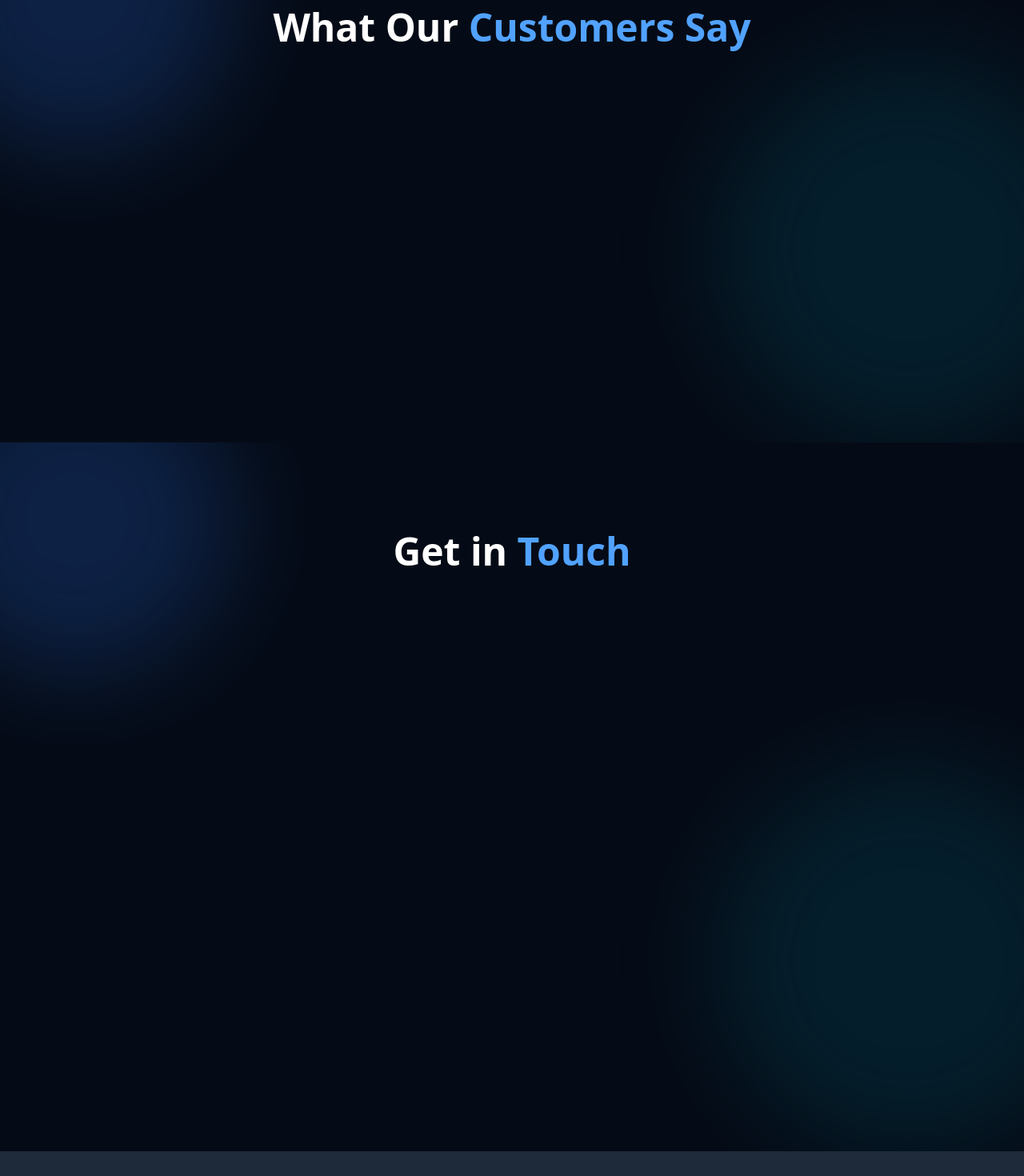
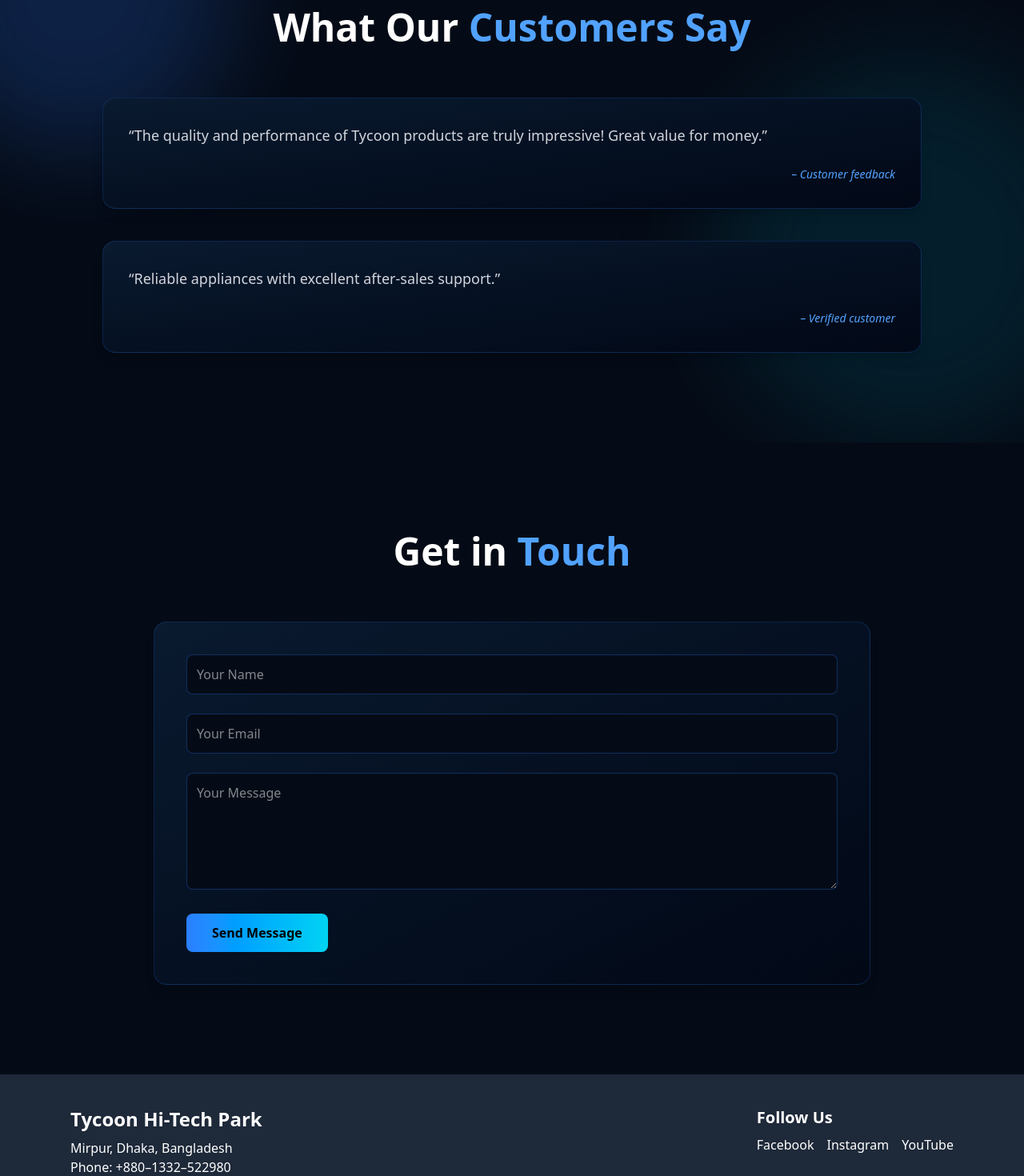
Before and after one commit to Razaan-RR/Tycoon-Hi-Tech, a React (Vite) app: page / in a window 1280 px wide. Shown: the part 4320-5790 px from the top of the page at 80% size. Built offline with nearby package versions, Linux system fonts and the light colour scheme.

Commit message:
Connected with backend

```diff
--- a/package.json
+++ b/package.json
@@ -14,6 +14,7 @@
     "classnames": "^2.5.1",
     "clsx": "^2.1.1",
     "emailjs-com": "^3.2.0",
+    "framer-motion": "^12.26.2",
     "gsap": "^3.14.2",
     "locomotive-scroll": "^4.1.4",
     "react": "^19.2.0",
--- a/src/components/sections/Contact.jsx
+++ b/src/components/sections/Contact.jsx
@@ -1,92 +1,124 @@
-import React, { useEffect, useRef } from 'react'
-import { gsap } from 'gsap'
+import React, { useState } from 'react'
+import { motion } from 'framer-motion'
 
 const Contact = () => {
-  const formRef = useRef()
+  const [form, setForm] = useState({
+    name: '',
+    email: '',
+    message: '',
+  })
 
-  useEffect(() => {
-    gsap.from(formRef.current, {
-      opacity: 0,
-      y: 50,
-      duration: 1,
-      ease: 'power3.out',
+  const [status, setStatus] = useState('')
+  const [loading, setLoading] = useState(false)
+
+  const handleChange = (e) => {
+    setForm({
+      ...form,
+      [e.target.name]: e.target.value,
     })
-  }, [])
+  }
+
+  const handleSubmit = async (e) => {
+    e.preventDefault()
+    setLoading(true)
+    setStatus('Sending...')
+
+    try {
+      const res = await fetch(`${import.meta.env.VITE_API_URL}/api/contact`, {
+        method: 'POST',
+        headers: {
+          'Content-Type': 'application/json',
+        },
+        body: JSON.stringify(form),
+      })
+
+      const data = await res.json()
+
+      if (data.success) {
+        setStatus('Message sent successfully!')
+        setForm({ name: '', email: '', message: '' })
+      } else {
+        setStatus('Something went wrong. Please try again.')
+      }
+    } catch (error) {
+      console.error(error)
+      setStatus('Server error. Please try again later.')
+    } finally {
+      setLoading(false)
+    }
+  }
 
   return (
     <section className="relative bg-[#050b16] text-white py-28 px-6 lg:px-16 overflow-hidden">
-      {/* Background Glows */}
-      <div className="absolute -top-24 -left-24 w-96 h-96 bg-blue-500/20 rounded-full blur-3xl" />
-      <div className="absolute bottom-0 -right-24 w-[30rem] h-[30rem] bg-cyan-400/10 rounded-full blur-3xl" />
-
       <div className="relative max-w-4xl mx-auto">
         <h2 className="text-4xl md:text-5xl font-bold text-center mb-16">
           Get in <span className="text-blue-400">Touch</span>
         </h2>
 
-        <div
-          ref={formRef}
+        <motion.div
+          initial={{ opacity: 0, y: 50 }}
+          animate={{ opacity: 1, y: 0 }}
+          transition={{ duration: 1, ease: 'easeOut' }}
           className="bg-gradient-to-br from-[#0a1a2f] to-[#020816]
-                     rounded-2xl p-10 border border-blue-500/20
-                     shadow-lg"
+                     rounded-2xl p-10 border border-blue-500/20 shadow-lg"
         >
-          <form className="space-y-6">
-            <div>
-              <label className="block mb-2 font-semibold text-blue-400">
-                Name
-              </label>
+          <form onSubmit={handleSubmit} className="space-y-6">
             <input
               type="text"
+              name="name"
+              value={form.name}
+              onChange={handleChange}
               placeholder="Your Name"
+              required
               className="w-full p-3 rounded-lg bg-[#050b16]
-                           border border-blue-500/30
-                           focus:outline-none focus:ring-2 focus:ring-blue-400
-                           text-white placeholder-gray-500"
+                         border border-blue-500/30 text-white
+                         focus:outline-none focus:ring-2 focus:ring-blue-400"
             />
-            </div>
 
-            <div>
-              <label className="block mb-2 font-semibold text-blue-400">
-                Email
-              </label>
             <input
               type="email"
+              name="email"
+              value={form.email}
+              onChange={handleChange}
               placeholder="Your Email"
+              required
               className="w-full p-3 rounded-lg bg-[#050b16]
-                           border border-blue-500/30
-                           focus:outline-none focus:ring-2 focus:ring-blue-400
-                           text-white placeholder-gray-500"
+                         border border-blue-500/30 text-white
+                         focus:outline-none focus:ring-2 focus:ring-blue-400"
             />
-            </div>
 
-            <div>
-              <label className="block mb-2 font-semibold text-blue-400">
-                Message
-              </label>
             <textarea
+              name="message"
+              value={form.message}
+              onChange={handleChange}
+              rows={5}
               placeholder="Your Message"
-                rows={5}
+              required
               className="w-full p-3 rounded-lg bg-[#050b16]
-                           border border-blue-500/30
-                           focus:outline-none focus:ring-2 focus:ring-blue-400
-                           text-white placeholder-gray-500"
+                         border border-blue-500/30 text-white
+                         focus:outline-none focus:ring-2 focus:ring-blue-400"
             />
-            </div>
 
             <button
               type="submit"
-              className="
-                bg-gradient-to-r from-blue-500 to-cyan-400
-                hover:from-cyan-400 hover:to-blue-500
-                px-8 py-3 rounded-lg font-semibold
-                transition-all duration-300 text-black
-                shadow-lg hover:shadow-xl
-              "
+              disabled={loading}
+              className={`bg-gradient-to-r from-blue-500 to-cyan-400
+                          px-8 py-3 rounded-lg font-semibold text-black
+                          transition-all duration-300
+                          ${
+                            loading
+                              ? 'opacity-50 cursor-not-allowed'
+                              : 'hover:from-cyan-400 hover:to-blue-500'
+                          }`}
             >
-              Send Message
+              {loading ? 'Sending...' : 'Send Message'}
             </button>
+
+            {status && (
+              <p className="text-center text-sm text-blue-400 mt-2">{status}</p>
+            )}
           </form>
-        </div>
+        </motion.div>
       </div>
     </section>
   )
--- a/src/components/sections/ProductShowcase.jsx
+++ b/src/components/sections/ProductShowcase.jsx
@@ -1,35 +1,23 @@
-import React, { useEffect, useRef } from "react";
-import { gsap } from "gsap";
+import React from 'react'
+import { motion } from 'framer-motion'
 
-import Refrigerator from "../../assets/fridge.jpeg";
-import mixer from "../../assets/mixer-grinder.jpeg";
-import cooker from "../../assets/rice-cooker.jpeg";
-import comforter from "../../assets/room-comforter.jpeg";
-import TV from "../../assets/TV.jpeg";
-import Fan from "../../assets/fan-1.jpeg";
+import Refrigerator from '../../assets/fridge.jpeg'
+import mixer from '../../assets/mixer-grinder.jpeg'
+import cooker from '../../assets/rice-cooker.jpeg'
+import comforter from '../../assets/room-comforter.jpeg'
+import TV from '../../assets/TV.jpeg'
+import Fan from '../../assets/fan-1.jpeg'
 
 const products = [
-  { name: "Refrigerator", image: Refrigerator },
-  { name: "Mixer Grinder", image: mixer },
-  { name: "LED Television", image: TV },
-  { name: "Rice Cooker", image: cooker },
-  { name: "Room Comforter", image: comforter },
-  { name: "Fan", image: Fan },
-];
+  { name: 'Refrigerator', image: Refrigerator },
+  { name: 'Mixer Grinder', image: mixer },
+  { name: 'LED Television', image: TV },
+  { name: 'Rice Cooker', image: cooker },
+  { name: 'Room Comforter', image: comforter },
+  { name: 'Fan', image: Fan },
+]
 
 const ProductShowcase = () => {
-  const cardsRef = useRef([]);
-
-  useEffect(() => {
-    gsap.from(cardsRef.current, {
-      opacity: 0,
-      y: 50,
-      stagger: 0.2,
-      duration: 1,
-      ease: "power3.out",
-    });
-  }, []);
-
   return (
     <section className="relative bg-[#050b16] text-white py-28 px-6 lg:px-16 overflow-hidden">
       {/* Background Glows */}
@@ -43,9 +31,11 @@ const ProductShowcase = () => {
 
         <div className="grid grid-cols-1 sm:grid-cols-2 md:grid-cols-3 gap-10">
           {products.map((product, idx) => (
-            <div
+            <motion.div
               key={idx}
-              ref={(el) => (cardsRef.current[idx] = el)}
+              initial={{ opacity: 0, y: 50 }}
+              animate={{ opacity: 1, y: 0 }}
+              transition={{ delay: idx * 0.2, duration: 1, ease: 'easeOut' }}
               className="bg-gradient-to-br from-[#0a1a2f] to-[#020816]
                          rounded-2xl p-5 border border-blue-500/20
                          shadow-lg hover:shadow-2xl
@@ -64,12 +54,12 @@ const ProductShowcase = () => {
               <p className="text-gray-400 text-sm mt-2">
                 Premium quality appliance designed for modern living.
               </p>
-            </div>
+            </motion.div>
           ))}
         </div>
       </div>
     </section>
-  );
-};
+  )
+}
 
-export default ProductShowcase;
+export default ProductShowcase
--- a/src/components/sections/Testimonials.jsx
+++ b/src/components/sections/Testimonials.jsx
@@ -1,5 +1,5 @@
-import React, { useEffect, useRef } from 'react'
-import { gsap } from 'gsap'
+import React from 'react'
+import { motion } from 'framer-motion'
 
 const testimonials = [
   {
@@ -13,18 +13,6 @@ const testimonials = [
 ]
 
 const Testimonials = () => {
-  const cardsRef = useRef([])
-
-  useEffect(() => {
-    gsap.from(cardsRef.current, {
-      opacity: 0,
-      x: -100,
-      stagger: 0.3,
-      duration: 1,
-      ease: 'power3.out',
-    })
-  }, [])
-
   return (
     <section className="relative bg-[#050b16] text-white py-28 px-6 lg:px-16 overflow-hidden">
       {/* Background Glows */}
@@ -38,9 +26,11 @@ const Testimonials = () => {
 
         <div className="space-y-10">
           {testimonials.map((testi, idx) => (
-            <div
+            <motion.div
               key={idx}
-              ref={(el) => (cardsRef.current[idx] = el)}
+              initial={{ opacity: 0, x: -100 }}
+              animate={{ opacity: 1, x: 0 }}
+              transition={{ delay: idx * 0.3, duration: 1, ease: 'easeOut' }}
               className="
                 bg-gradient-to-br from-[#0a1a2f] to-[#020816]
                 rounded-2xl p-8 border border-blue-500/20
@@ -55,7 +45,7 @@ const Testimonials = () => {
               <p className="text-right italic text-blue-400 text-sm">
                 {testi.author}
               </p>
-            </div>
+            </motion.div>
           ))}
         </div>
       </div>
```
Also changed, not shown: 2 other files (tests, documents, lock files or other folders). Lines whose indentation alone changed are shown as unchanged.
